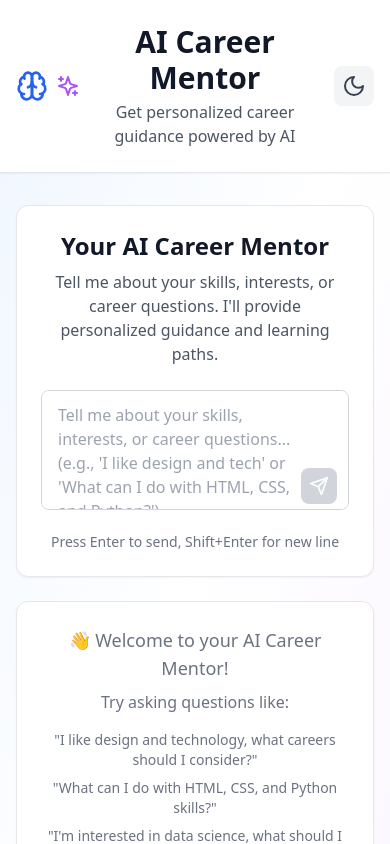
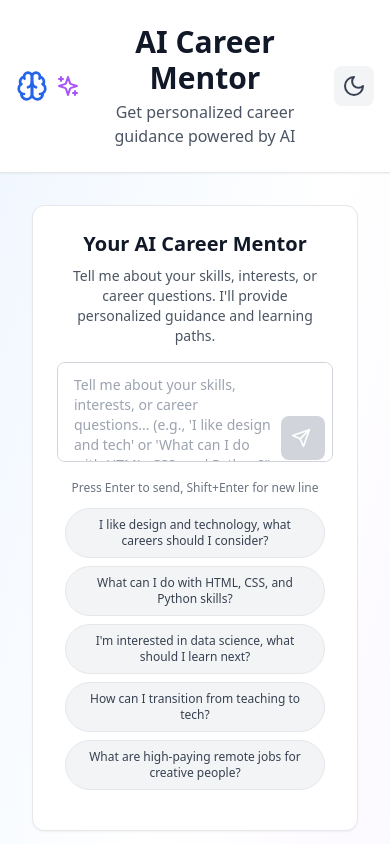
Before and after one commit to bisoul1984/AI-Powered-Career-Mentor-Assistant, a React (Vite) app: page / in a window 390 px wide. Shown: the top 844 px of the page. Built offline with nearby package versions, Linux system fonts and the light colour scheme.

Commit message:
feat: add OpenAI API integration and mobile enhancements

```diff
--- a/src/components/CareerMentor.jsx
+++ b/src/components/CareerMentor.jsx
@@ -2,6 +2,7 @@ import { useState, useEffect } from 'react'
 import { Send, Copy, Download, Loader2, Trash2 } from 'lucide-react'
 import ChatMessage from './ChatMessage'
 import InputForm from './InputForm'
+import { useRef } from 'react'
 
 const LOCAL_STORAGE_KEY = 'careerMentorChatHistory'
 
@@ -12,10 +13,18 @@ const CareerMentor = () => {
     return saved ? JSON.parse(saved) : []
   })
   const [isLoading, setIsLoading] = useState(false)
+  const [input, setInput] = useState('')
+  const messagesEndRef = useRef(null)
 
   // Save messages to localStorage whenever they change
   useEffect(() => {
     localStorage.setItem(LOCAL_STORAGE_KEY, JSON.stringify(messages))
+  }, [messages])
+
+  useEffect(() => {
+    if (messagesEndRef.current) {
+      messagesEndRef.current.scrollIntoView({ behavior: 'smooth' })
+    }
   }, [messages])
 
   const handleSubmit = async (userInput) => {
@@ -110,23 +119,46 @@ const CareerMentor = () => {
     URL.revokeObjectURL(url)
   }
 
+  const exampleQuestions = [
+    "I like design and technology, what careers should I consider?",
+    "What can I do with HTML, CSS, and Python skills?",
+    "I'm interested in data science, what should I learn next?",
+    "How can I transition from teaching to tech?",
+    "What are high-paying remote jobs for creative people?"
+  ]
+
   return (
-    <div className="max-w-4xl mx-auto">
-      <div className="card mb-6">
-        <div className="text-center mb-6">
-          <h2 className="text-2xl font-semibold text-gray-900 mb-2">
+    <div className="max-w-4xl mx-auto px-4 sm:px-6 lg:px-8">
+      <div className="card mb-4 sm:mb-6">
+        <div className="text-center mb-4 sm:mb-6">
+          <h2 className="text-xl sm:text-2xl font-semibold text-gray-900 mb-2">
             Your AI Career Mentor
           </h2>
-          <p className="text-gray-600">
+          <p className="text-sm sm:text-base text-gray-600 px-2">
             Tell me about your skills, interests, or career questions. I'll provide personalized guidance and learning paths.
           </p>
         </div>
 
-        <InputForm onSubmit={handleSubmit} isLoading={isLoading} />
+        <InputForm onSubmit={handleSubmit} isLoading={isLoading} input={input} setInput={setInput} />
+
+        {/* Example Questions */}
+        <div className="flex flex-wrap gap-2 justify-center mt-3 sm:mt-4 mb-4 sm:mb-6 px-2">
+          {exampleQuestions.map((q, i) => (
+            <button
+              key={i}
+              type="button"
+              className="px-3 py-2 sm:px-4 sm:py-2 bg-gray-100 hover:bg-primary-100 text-gray-700 rounded-full border border-gray-200 text-xs sm:text-sm transition-colors duration-150 min-h-[44px] touch-manipulation"
+              onClick={() => setInput(q)}
+              tabIndex={0}
+            >
+              {q}
+            </button>
+          ))}
+        </div>
       </div>
 
       {/* Messages */}
-      <div className="space-y-4">
+      <div className="space-y-3 sm:space-y-4" style={{ maxHeight: '50vh', overflowY: 'auto' }}>
         {messages.map((message) => (
           <ChatMessage
             key={message.id}
@@ -144,14 +176,15 @@ const CareerMentor = () => {
             </div>
           </div>
         )}
+        <div ref={messagesEndRef} />
       </div>
 
       {/* Clear Chat Button */}
       {messages.length > 0 && !isLoading && (
-        <div className="flex justify-center mt-6">
+        <div className="flex justify-center mt-4 sm:mt-6">
           <button
             onClick={clearChat}
-            className="flex items-center space-x-2 px-4 py-2 text-sm text-gray-600 hover:text-red-600 hover:bg-red-50 rounded-lg transition-colors duration-200"
+            className="flex items-center space-x-2 px-4 py-3 sm:py-2 text-sm text-gray-600 hover:text-red-600 hover:bg-red-50 rounded-lg transition-colors duration-200 min-h-[44px] touch-manipulation"
           >
             <Trash2 className="h-4 w-4" />
             <span>Clear Chat</span>
@@ -161,10 +194,10 @@ const CareerMentor = () => {
 
       {/* Export Chat Button */}
       {messages.length > 0 && !isLoading && (
-        <div className="flex justify-center mt-2">
+        <div className="flex justify-center mt-2 sm:mt-3">
           <button
             onClick={downloadConversation}
-            className="flex items-center space-x-2 px-4 py-2 text-sm text-gray-600 hover:text-blue-600 hover:bg-blue-50 rounded-lg transition-colors duration-200 mr-2"
+            className="flex items-center space-x-2 px-4 py-3 sm:py-2 text-sm text-gray-600 hover:text-blue-600 hover:bg-blue-50 rounded-lg transition-colors duration-200 min-h-[44px] touch-manipulation"
           >
             <svg xmlns="http://www.w3.org/2000/svg" className="h-4 w-4" fill="none" viewBox="0 0 24 24" stroke="currentColor"><path strokeLinecap="round" strokeLinejoin="round" strokeWidth={2} d="M4 16v2a2 2 0 002 2h12a2 2 0 002-2v-2M7 10l5 5m0 0l5-5m-5 5V4" /></svg>
             <span>Export Chat</span>
@@ -175,10 +208,10 @@ const CareerMentor = () => {
       {/* Empty state */}
       {messages.length === 0 && !isLoading && (
         <div className="card text-center">
-          <div className="text-gray-500">
-            <p className="text-lg mb-2">👋 Welcome to your AI Career Mentor!</p>
-            <p className="mb-4">Try asking questions like:</p>
-            <div className="space-y-2 text-sm">
+          <div className="text-gray-500 px-4">
+            <p className="text-base sm:text-lg mb-2">👋 Welcome to your AI Career Mentor!</p>
+            <p className="mb-4 text-sm sm:text-base">Try asking questions like:</p>
+            <div className="space-y-2 text-xs sm:text-sm">
               <p>"I like design and technology, what careers should I consider?"</p>
               <p>"What can I do with HTML, CSS, and Python skills?"</p>
               <p>"I'm interested in data science, what should I learn next?"</p>
--- a/src/components/InputForm.jsx
+++ b/src/components/InputForm.jsx
@@ -1,8 +1,7 @@
 import { useState } from 'react'
 import { Send, Loader2 } from 'lucide-react'
 
-const InputForm = ({ onSubmit, isLoading }) => {
-  const [input, setInput] = useState('')
+const InputForm = ({ onSubmit, isLoading, input, setInput }) => {
 
   const handleSubmit = (e) => {
     e.preventDefault()
@@ -20,20 +19,20 @@ const InputForm = ({ onSubmit, isLoading }) => {
   }
 
   return (
-    <form onSubmit={handleSubmit} className="space-y-4">
+    <form onSubmit={handleSubmit} className="space-y-3 sm:space-y-4">
       <div className="relative">
         <textarea
           value={input}
           onChange={(e) => setInput(e.target.value)}
           onKeyPress={handleKeyPress}
           placeholder="Tell me about your skills, interests, or career questions... (e.g., 'I like design and tech' or 'What can I do with HTML, CSS, and Python?')"
-          className="input-field min-h-[120px] pr-12"
+          className="input-field min-h-[100px] sm:min-h-[120px] pr-14 sm:pr-12 text-sm sm:text-base"
           disabled={isLoading}
         />
         <button
           type="submit"
           disabled={!input.trim() || isLoading}
-          className="absolute bottom-3 right-3 p-2 bg-primary-600 hover:bg-primary-700 disabled:bg-gray-300 disabled:cursor-not-allowed text-white rounded-lg transition-colors duration-200"
+          className="absolute bottom-2 sm:bottom-3 right-2 sm:right-3 p-2.5 sm:p-2 bg-primary-600 hover:bg-primary-700 disabled:bg-gray-300 disabled:cursor-not-allowed text-white rounded-lg transition-colors duration-200 min-h-[44px] min-w-[44px] touch-manipulation"
         >
           {isLoading ? (
             <Loader2 className="h-5 w-5 animate-spin" />
@@ -43,7 +42,7 @@ const InputForm = ({ onSubmit, isLoading }) => {
         </button>
       </div>
 
-      <div className="text-sm text-gray-500 text-center">
+      <div className="text-xs sm:text-sm text-gray-500 text-center px-2">
         Press Enter to send, Shift+Enter for new line
       </div>
     </form>
```
Also changed, not shown: server.js (+5 -2 lines), src/components/ChatMessage.jsx (+50 -13 lines).
